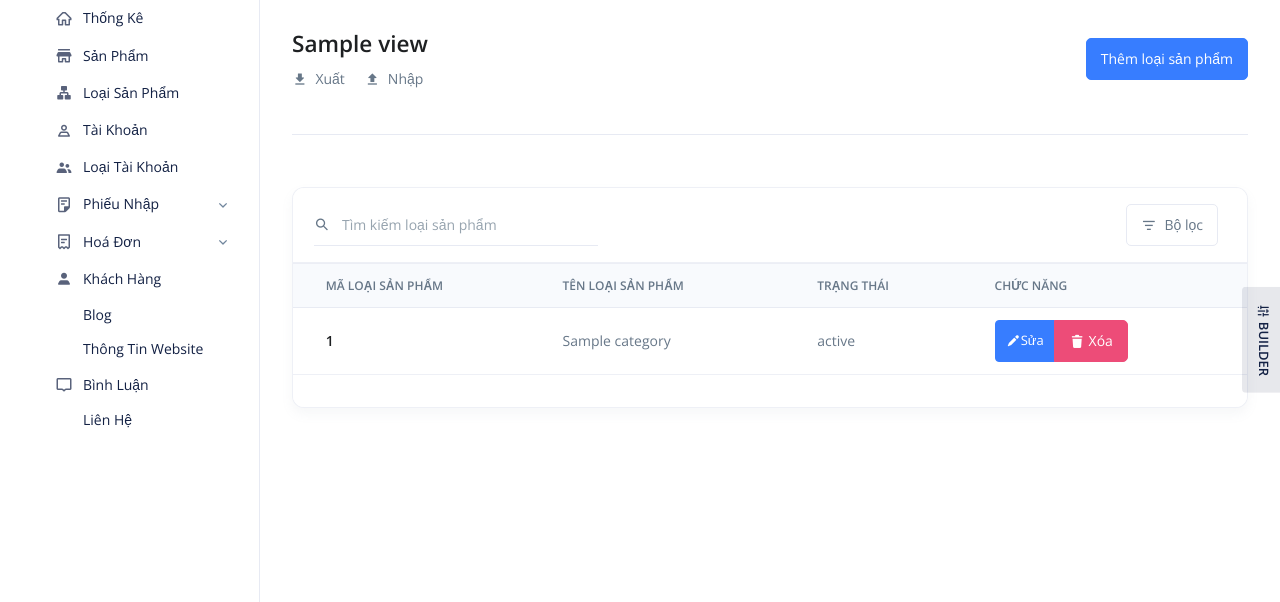
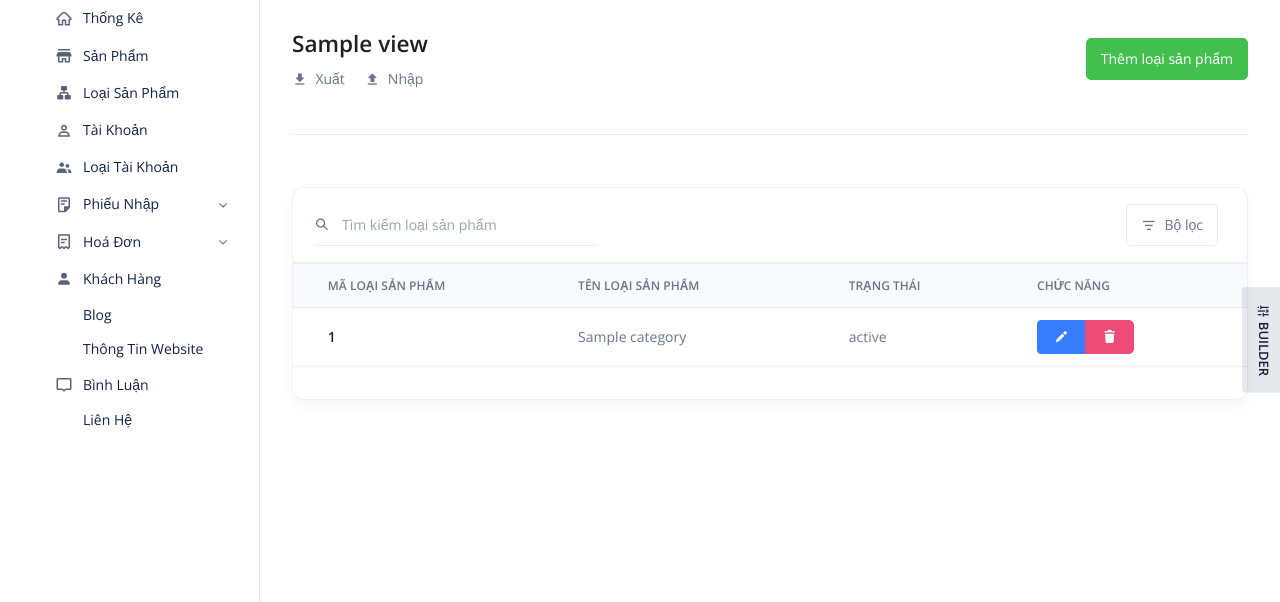
Before and after one commit to tinle1811/Beta6s, a Laravel app: template resources/views/admin/catagory/index.blade.php in a window 1280 px wide. Shown: the part 60-662 px from the top of the page. Run offline with Laravel 12, Linux system fonts and the light colour scheme; the template is opened without the code that fills it: most values are stand-ins (such as "Sample title", 1, 10 or a date in 2020); some libraries are stand-ins or nearby versions; some web fonts are replaced.

Commit message:
Khoa đã cập nhật giao diện danh sách, thêm, sửa loại sản phẩm.

```diff
--- a/public/CssAdmin/category.css
+++ b/public/CssAdmin/category.css
@@ -7,3 +7,56 @@
     margin-left: 90%;
     font-weight: 700;
 }
+
+.btnAddCategory{
+    background-color: #43BF50;
+    border-color: #43BF50;
+}
+
+.btnAddCategory:hover {
+    background-color: #42b14e;
+}
+
+.btnAddCategory:focus {
+    background-color: #43BF50;
+}
+
+.btnEditCategory,
+.delete-category {
+    display: inline-flex;
+    align-items: center;
+    justify-content: flex-start;
+    padding: 8px 16px;
+    position: relative;
+    overflow: hidden;
+    width: auto;
+    transition: width 0.3s ease;
+}
+
+.editCategory,
+.deleteCategory {
+    opacity: 0;
+    position: absolute;
+    left: 50%;
+    transform: translateX(-100%);
+    transition: opacity 0.3s ease, transform 0.3s ease;
+    white-space: nowrap;
+}
+
+.btnEditCategory i,
+.delete-category i {
+    transition: margin-right 0.3s ease;
+    z-index: 1;
+}
+
+.btnEditCategory:hover .editCategory,
+.delete-category:hover .deleteCategory {
+    opacity: 1;
+    transform: translateX(0);
+}
+
+.btnEditCategory:hover i,
+.delete-category:hover i {
+    margin-right: 20px;
+    justify-content: flex-start;
+}
--- a/resources/views/admin/catagory/create.blade.php
+++ b/resources/views/admin/catagory/create.blade.php
@@ -54,7 +54,7 @@
                                         placeholder="Giới hạn..." aria-label="Giới hạn...">
                                 </div>
                                 <!-- End Form Group -->
-                                <button type="submit" class="btn btn-dark" name="btn" id="btn-add-category">Thêm</button>
+                                <button type="submit" class="btn btn-primary" name="btn" id="btn-add-category">Thêm</button>
                             </form>
 
                             {{-- <div class="row">
--- a/resources/views/admin/catagory/edit.blade.php
+++ b/resources/views/admin/catagory/edit.blade.php
@@ -46,7 +46,7 @@
                                             data-placement="top"
                                             title="Products are the goods or services you sell."></i></label>
 
-                                    <input type="text" class="form-control" style="cursor: not-allowed; font-weight: bold;" name="categoryId" id="categoryIdLabel"
+                                    <input type="text" class="form-control bg-dark text-white" style="cursor: not-allowed; font-weight: bold;" name="categoryId" id="categoryIdLabel"
                                         value="{{ $viewData['category']->getCategoryId() }}" readonly>
                                 </div>
                                 <!-- End Form Group -->
@@ -81,7 +81,7 @@
                                     </select>
                                 </div>
                                 <!-- End Form Group -->
-                                <button type="submit" class="btn btn-dark" id="btn-edit-category">Lưu</button>
+                                <button type="submit" class="btn btn-primary" id="btn-edit-category">Lưu</button>
                             </form>
 
                             {{-- <div class="row"> --}}
--- a/resources/views/admin/catagory/index.blade.php
+++ b/resources/views/admin/catagory/index.blade.php
@@ -23,7 +23,7 @@
                     </div>
 
                     <div class="col-sm-auto">
-                        <a class="btn btn-primary" href="{{ route('admin.catagory.create') }}">Thêm loại sản phẩm</a>
+                        <a class="btn btn-primary btnAddCategory" href="{{ route('admin.catagory.create') }}">Thêm loại sản phẩm</a>
                     </div>
                 </div>
                 <!-- End Row -->
@@ -332,17 +332,15 @@
                 <td>2</td> --}}
                                     <td>
                                         <div class="btn-group" role="group">
-                                            <a class="btn btn-sm btn-primary"
-                                                style="display: flex; align-items: center; justify-content: center"
-                                                href="{{ route('admin.catagory.edit', ['id' => $category->getCategoryId()]) }}">
-                                                <i class="tio-edit"></i> Sửa
+                                            <a class="btn btn-sm btn-primary btnEditCategory" href="{{ route('admin.catagory.edit', ['id' => $category->getCategoryId()]) }}">
+                                                <i class="tio-edit"></i> <span class="editCategory">Sửa</span>
                                             </a>
                                             <div class="btn-group" role="group">
                                                 {{-- <a class="btn btn-sm btn-success" href="ecommerce-product-details.html">
                                                     <i class="tio-delete"></i> delete
                                                 </a> --}}
                                                 <button type="button" class="btn btn-danger delete-category">
-                                                    <i class="tio-delete"></i> Xóa
+                                                    <i class="tio-delete"></i> <span class="deleteCategory">Xóa</span>
                                                 </button>
                                                 <!-- Unfold -->
                                                 {{-- <div class="hs-unfold btn-group">
```
